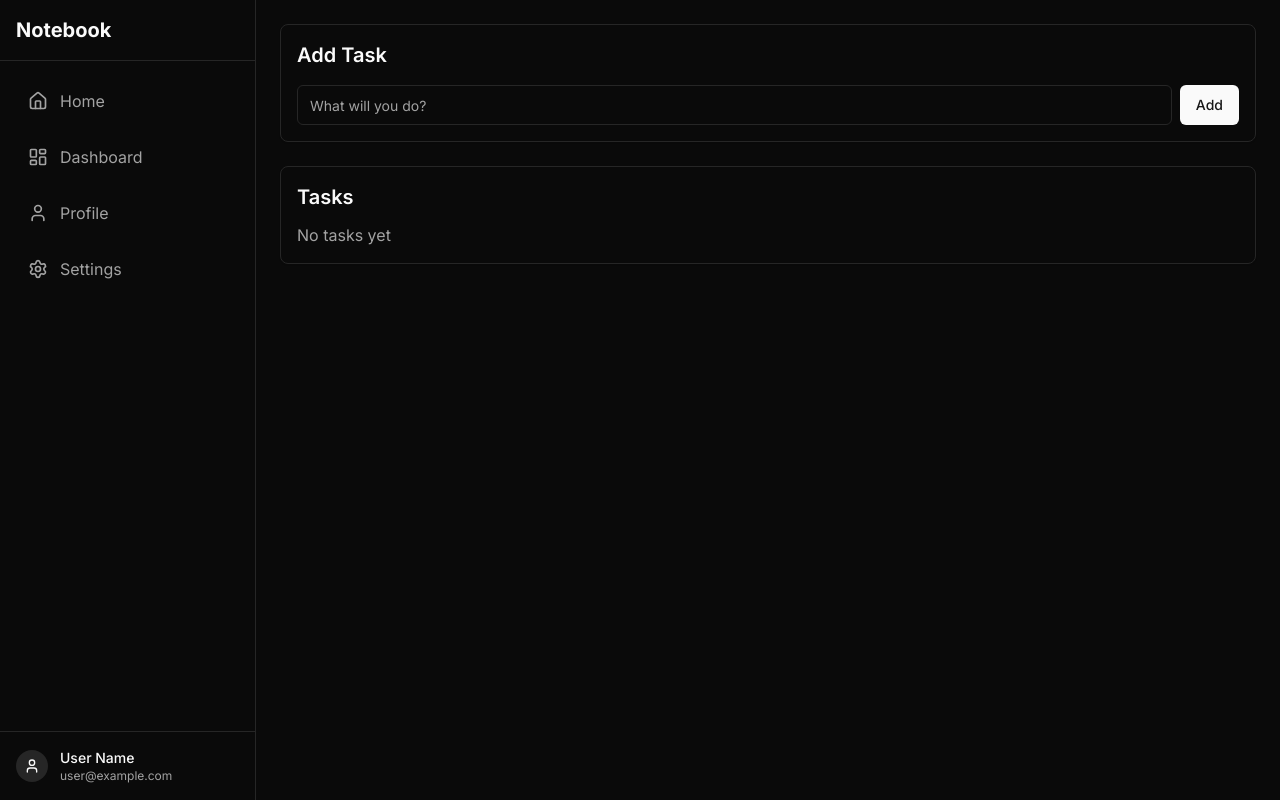
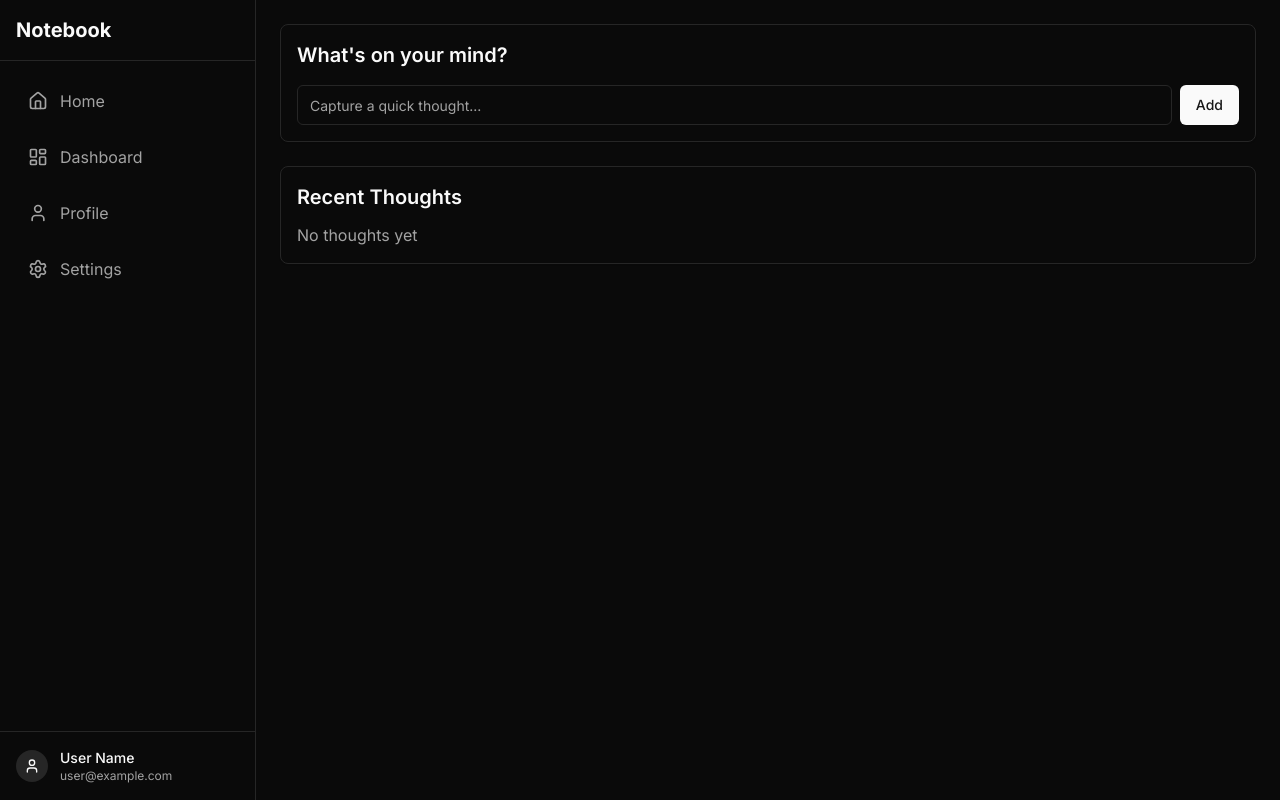
Before and after one commit to mesbahtanvir/personal-notebook, a Next.js app: page / in a window 1280 px wide. Built offline with nearby package versions, Linux system fonts and the light colour scheme.

Commit message:
update from task to thought

```diff
--- a/src/app/page.tsx
+++ b/src/app/page.tsx
@@ -3,6 +3,7 @@
 import { useTasks } from "@/store/useTasks";
 import { useForm } from "react-hook-form";
 import { motion } from "framer-motion";
+import { useState, useMemo } from "react";
 
 // Disable static generation for now
 export const dynamic = 'force-dynamic';
@@ -14,6 +15,18 @@ export default function Page() {
   const tasks = useTasks((s) => s.tasks);
   const add = useTasks((s) => s.add);
   const toggle = useTasks((s) => s.toggle);
+  const [showAll, setShowAll] = useState(false);
+
+  const recentThoughts = useMemo(() => {
+    const sorted = [...tasks];
+    // If tasks have createdAt, sort by it desc; otherwise rely on insertion order
+    sorted.sort((a: any, b: any) => {
+      const ad = a.createdAt ? new Date(a.createdAt).getTime() : 0;
+      const bd = b.createdAt ? new Date(b.createdAt).getTime() : 0;
+      return bd - ad;
+    });
+    return sorted.slice(0, 3);
+  }, [tasks]);
 
   const onSubmit = (data: FormValues) => {
     if (!data.title?.trim()) return;
@@ -29,12 +42,12 @@ export default function Page() {
   return (
     <div className="space-y-6">
       <section className="card p-4 space-y-4">
-        <h2 className="text-xl font-semibold">Add Task</h2>
+        <h2 className="text-xl font-semibold">What's on your mind?</h2>
         <form onSubmit={handleSubmit(onSubmit)} className="flex gap-2">
           <input
-            aria-label="Task Title"
+            aria-label="Thought"
             className="input flex-1"
-            placeholder="What will you do?"
+            placeholder="Capture a quick thought..."
             {...register("title")}
           />
           <button className="btn-primary" type="submit">Add</button>
@@ -42,12 +55,22 @@ export default function Page() {
       </section>
 
       <section className="card p-4 space-y-3">
-        <h2 className="text-xl font-semibold">Tasks</h2>
+        <div className="flex items-center justify-between">
+          <h2 className="text-xl font-semibold">Recent Thoughts</h2>
+          {tasks.length > 3 && (
+            <button
+              className="text-sm underline text-muted-foreground hover:text-foreground"
+              onClick={() => setShowAll((v) => !v)}
+            >
+              {showAll ? 'Show less' : 'Show all'}
+            </button>
+          )}
+        </div>
         <ul className="space-y-2">
-          {tasks.length === 0 && (
-            <li className="text-muted-foreground">No tasks yet</li>
+          {(showAll ? tasks : recentThoughts).length === 0 && (
+            <li className="text-muted-foreground">No thoughts yet</li>
           )}
-          {tasks.map((t) => (
+          {(showAll ? tasks : recentThoughts).map((t) => (
             <motion.li
               key={t.id}
               initial={{ opacity: 0, y: 4 }}
```
Also changed, not shown: 1 other file (tests, documents, lock files or other folders).
